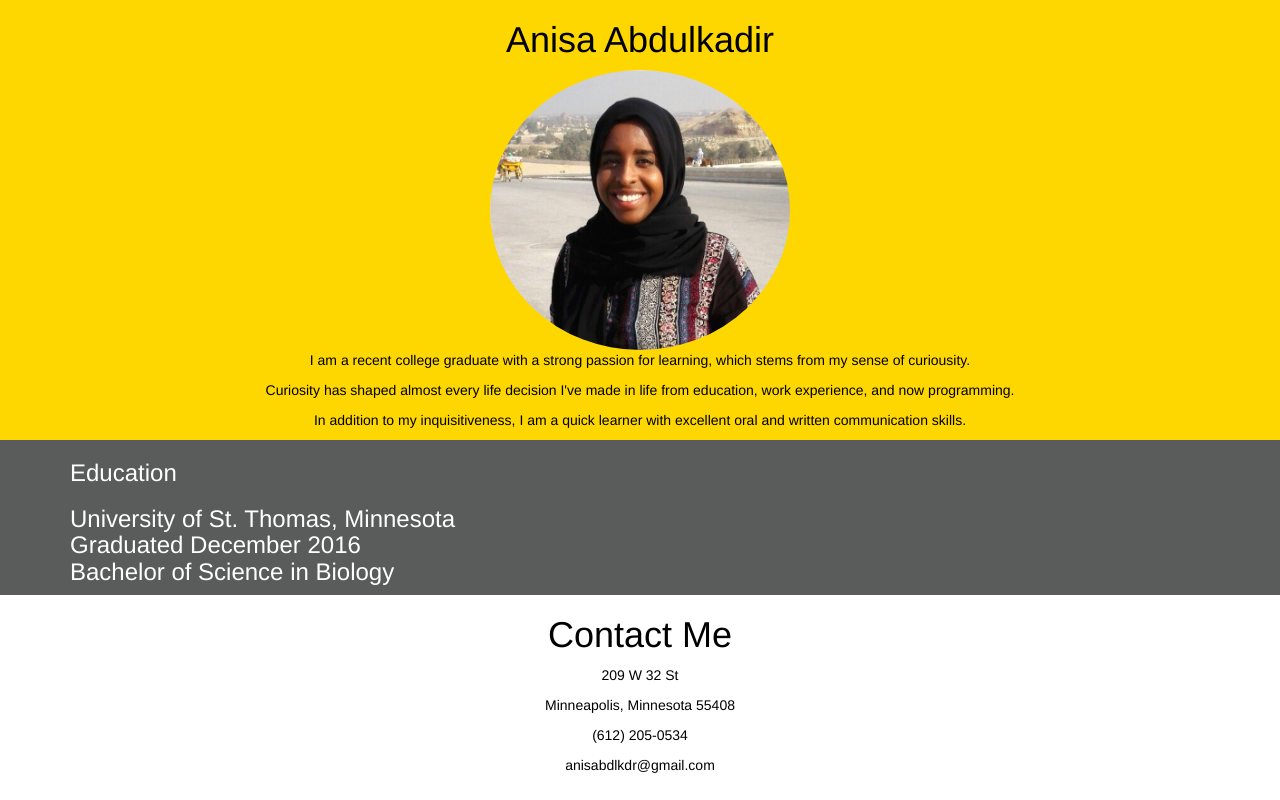
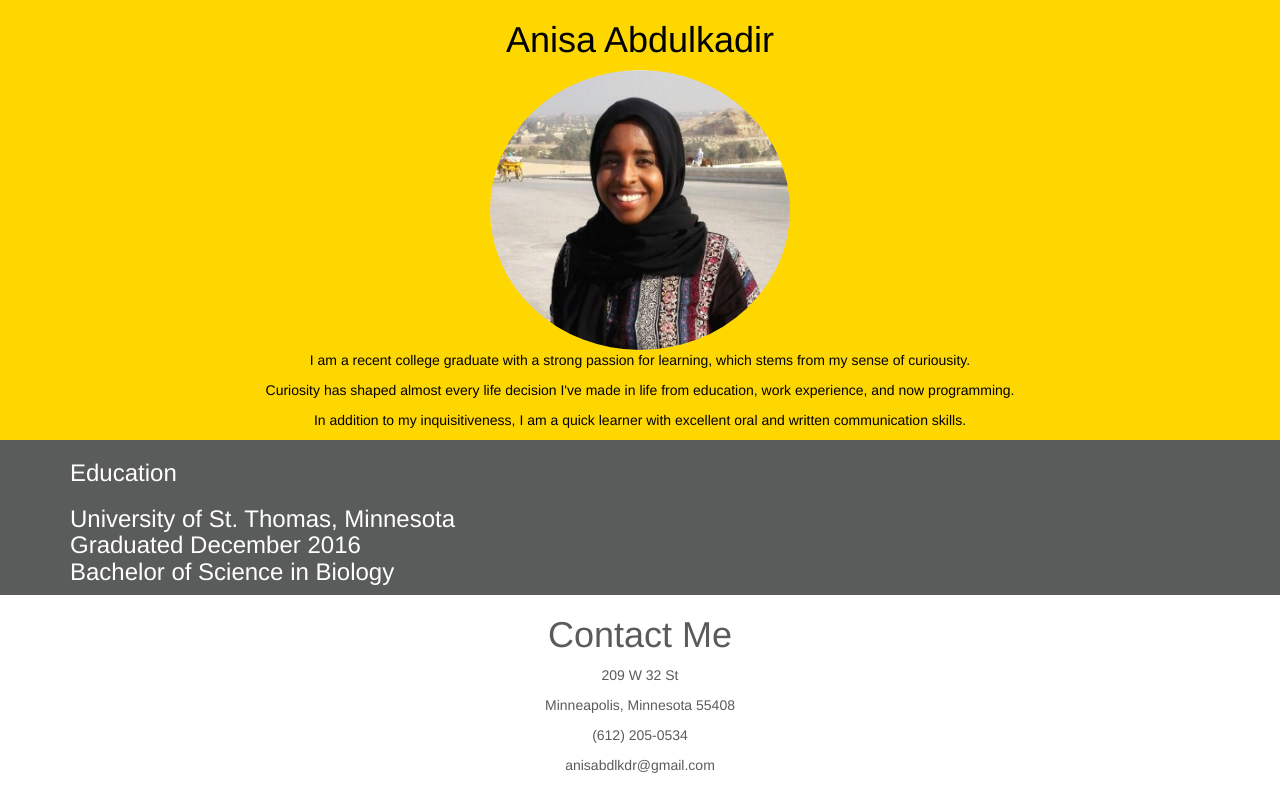
Before and after one commit to Anisa7/anisaabdulkadir.github.io, a plain HTML site: page index.html in a window 1280 px wide. Drawn offline with nearby package versions, Linux system fonts and the light colour scheme.

Commit message:
Update style.css

```diff
--- a/style.css
+++ b/style.css
@@ -15,6 +15,6 @@ body {
 
 .bottom {
       background-color:white;
-      color: black;
+      color: #5a5b5b;
 
   }
```
